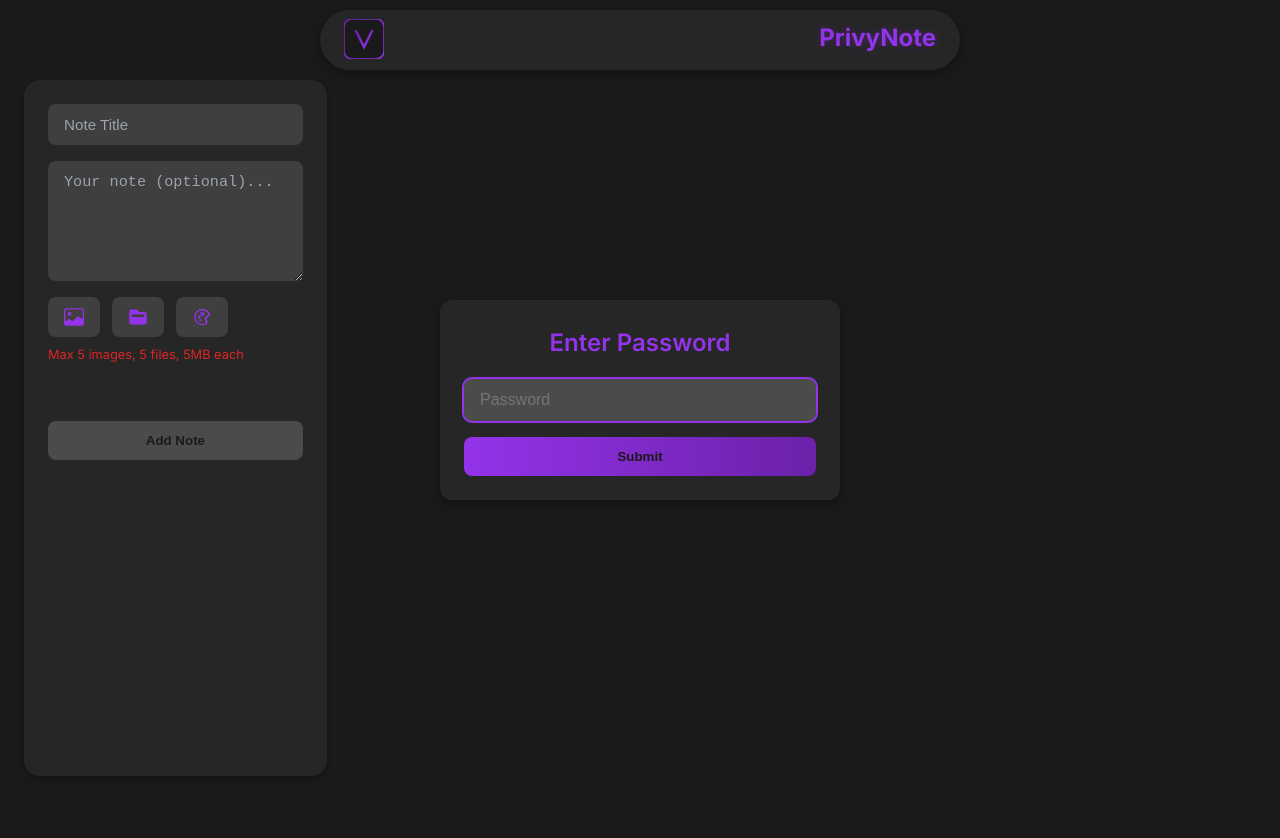
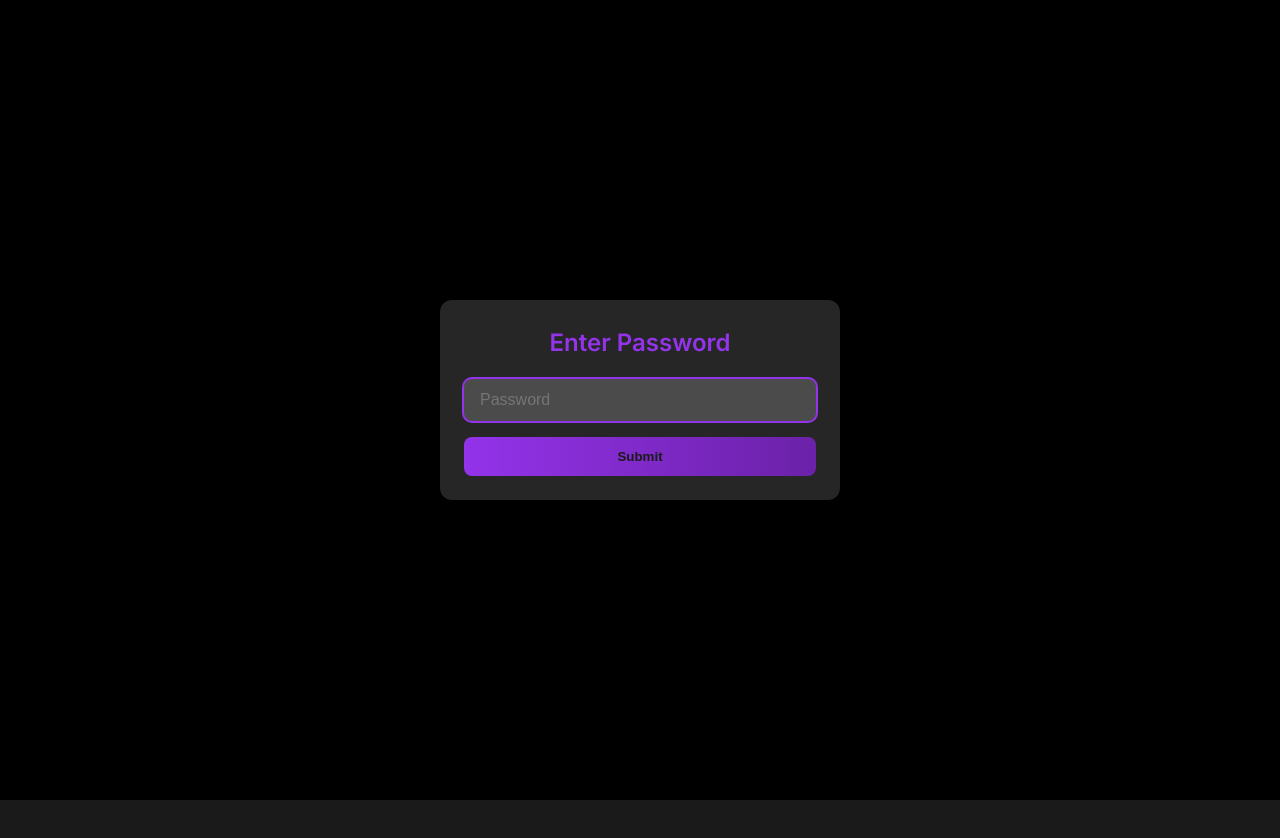
Before and after one commit to xninju/Notepad-main, a website: page public/index.html in a window 1280 px wide. Drawn offline with Linux system fonts and the light colour scheme.

Commit message:
Update style.css

```diff
--- a/public/style.css
+++ b/public/style.css
@@ -453,7 +453,7 @@
   left: 0;
   width: 100%;
   height: 100%;
-  background: rgba(0, 0, 0, 0); /* Fully transparent background */
+  background: #000000; /* Solid black background */
   display: flex;
   align-items: center;
   justify-content: center;
```
